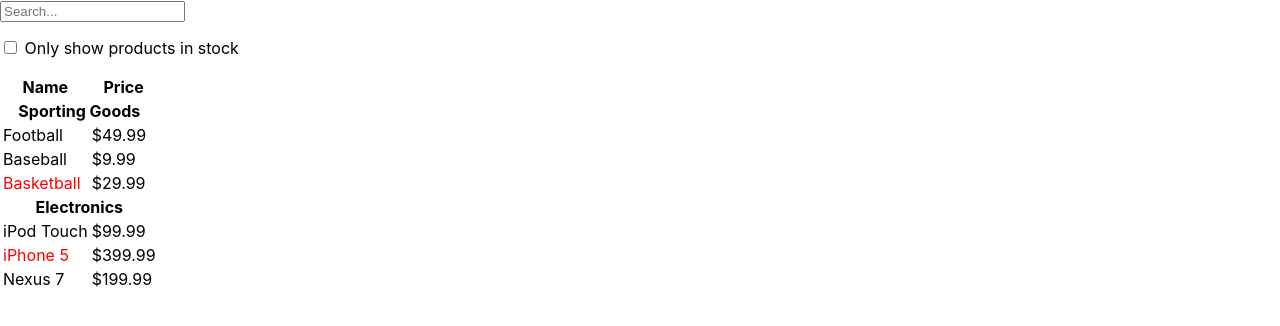
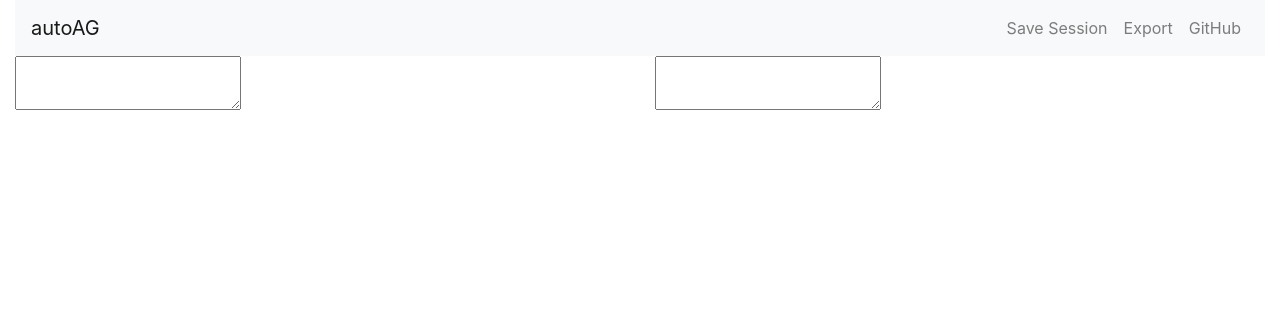
Before and after one commit to JingkangZhang/autoAG, a React (Create React App) app in the folder autoag/: page / in a window 1280 px wide. Shown: the top 326 px of the page. Built offline with nearby package versions, Linux system fonts and the light colour scheme.

Commit message:
layout finished

```diff
--- a/autoag/package.json
+++ b/autoag/package.json
@@ -4,11 +4,13 @@
   "private": true,
   "homepage": "./",
   "dependencies": {
+    "bootstrap": "^4.2.1",
     "gh-pages": "^2.0.1",
     "react": "^16.7.0",
     "react-bootstrap": "^0.32.4",
     "react-dom": "^16.7.0",
-    "react-scripts": "2.1.2"
+    "react-scripts": "2.1.2",
+    "reactstrap": "^7.0.2"
   },
   "scripts": {
     "start": "react-scripts start",
--- a/autoag/src/App.js
+++ b/autoag/src/App.js
@@ -1,116 +1,33 @@
 import React, { Component } from 'react';
 import logo from './logo.svg';
 import './App.css';
+import TopNav from './components/TopNav'
+import InputField from './components/InputField'
+import OutputField from './components/OutputField'
 
- class ProductCategoryRow extends React.Component {
+import {
+  Container, Row, Col,
+} from 'reactstrap';
+
+
+class App extends React.Component {
   render() {
-    const category = this.props.category;
     return (
-      <tr>
-        <th colSpan="2">
-          {category}
-        </th>
-      </tr>
+      <Container fluid="true">
+        <Row >
+          <Col>
+            <TopNav />
+          </Col>
+        </Row>
+        <Row>
+          <Col > <InputField /> </Col>
+          <Col > <OutputField /> </Col>
+        </Row>
+      </Container>
     );
   }
 }
 
-class ProductRow extends React.Component {
-  render() {
-    const product = this.props.product;
-    const name = product.stocked ?
-      product.name :
-      <span style={{color: 'red'}}>
-        {product.name}
-      </span>;
-
-    return (
-      <tr>
-        <td>{name}</td>
-        <td>{product.price}</td>
-      </tr>
-    );
-  }
-}
-
-class ProductTable extends React.Component {
-  render() {
-    const rows = [];
-    let lastCategory = null;
-
-    this.props.products.forEach((product) => {
-      if (product.category !== lastCategory) {
-        rows.push(
-          <ProductCategoryRow
-            category={product.category}
-            key={product.category} />
-        );
-      }
-      rows.push(
-        <ProductRow
-          product={product}
-          key={product.name} />
-      );
-      lastCategory = product.category;
-    });
-
-    return (
-      <table>
-        <thead>
-          <tr>
-            <th>Name</th>
-            <th>Price</th>
-          </tr>
-        </thead>
-        <tbody>{rows}</tbody>
-      </table>
-    );
-  }
-}
-
-class SearchBar extends React.Component {
-  render() {
-    return (
-      <form>
-        <input type="text" placeholder="Search..." />
-        <p>
-          <input type="checkbox" />
-          {' '}
-          Only show products in stock
-        </p>
-      </form>
-    );
-  }
-}
-
-class FilterTable extends React.Component {
-  render() {
-    return (
-      <div>
-        <SearchBar />
-        <ProductTable products={this.props.products} />
-      </div>
-    );
-  }
-}
-
-class App extends React.Component {
-  render() {
-    return (
-      <FilterTable products={PRODUCTS} />
-    );
-  }
-}
-
-const PRODUCTS = [
-  {category: 'Sporting Goods', price: '$49.99', stocked: true, name: 'Football'},
-  {category: 'Sporting Goods', price: '$9.99', stocked: true, name: 'Baseball'},
-  {category: 'Sporting Goods', price: '$29.99', stocked: false, name: 'Basketball'},
-  {category: 'Electronics', price: '$99.99', stocked: true, name: 'iPod Touch'},
-  {category: 'Electronics', price: '$399.99', stocked: false, name: 'iPhone 5'},
-  {category: 'Electronics', price: '$199.99', stocked: true, name: 'Nexus 7'}
-];
-
 
 
 export default App;
--- /dev/null
+++ b/autoag/src/components/InputField.js
@@ -0,0 +1,18 @@
+import React, { Component } from 'react';
+
+class InputField extends React.Component {
+  constructor(props) {
+    super(props);
+    // this.toggle = this.toggle.bind(this);
+    // this.state = {
+    //   isOpen: false
+    // };
+  }
+
+  render() {
+    return (
+      <textarea></textarea>
+    )
+  }
+}
+export default InputField
--- /dev/null
+++ b/autoag/src/components/OutputField.js
@@ -0,0 +1,17 @@
+import React, { Component } from 'react';
+class OutputField extends React.Component {
+  constructor(props) {
+    super(props);
+    // this.toggle = this.toggle.bind(this);
+    // this.state = {
+    //   isOpen: false
+    // };
+  }
+
+  render() {
+    return (
+      <textarea></textarea>
+    )
+  }
+}
+export default OutputField
--- /dev/null
+++ b/autoag/src/components/TopNav.js
@@ -0,0 +1,52 @@
+import React, { Component } from 'react';
+import {
+  Collapse,
+  Navbar,
+  NavbarToggler,
+  NavbarBrand,
+  Nav,
+  NavItem,
+  NavLink,
+  DropdownToggle,
+  DropdownMenu,
+  DropdownItem } from 'reactstrap';
+
+class TopNav extends React.Component {
+  constructor(props) {
+    super(props);
+    this.toggle = this.toggle.bind(this);
+    this.state = {
+      isOpen: false
+    };
+  }
+  toggle() {
+    this.setState({
+      isOpen: !this.state.isOpen
+    });
+  }
+  render() {
+    return (
+      <div>
+        <Navbar color="light" light expand="md">
+          <NavbarBrand href="/">autoAG</NavbarBrand>
+          <NavbarToggler onClick={this.toggle} />
+          <Collapse isOpen={this.state.isOpen} navbar>
+            <Nav className="ml-auto" navbar>
+              <NavItem>
+                <NavLink>Save Session</NavLink>
+              </NavItem>
+              <NavItem>
+                <NavLink>Export</NavLink>
+              </NavItem>
+              <NavItem>
+                <NavLink href="https://github.com/JingkangZhang/autoAG">GitHub</NavLink>
+              </NavItem>
+            </Nav>
+          </Collapse>
+        </Navbar>
+      </div>
+    );
+  }
+}
+
+export default TopNav
--- a/autoag/src/index.css
+++ b/autoag/src/index.css
@@ -1,4 +1,4 @@
-body {
+/* body {
   margin: 0;
   padding: 0;
   font-family: -apple-system, BlinkMacSystemFont, "Segoe UI", "Roboto", "Oxygen",
@@ -6,9 +6,14 @@
     sans-serif;
   -webkit-font-smoothing: antialiased;
   -moz-osx-font-smoothing: grayscale;
-}
+} */
 
 code {
   font-family: source-code-pro, Menlo, Monaco, Consolas, "Courier New",
     monospace;
 }
+
+/* Row {
+  background-color: red;
+  color: red;
+} */
--- a/autoag/src/index.js
+++ b/autoag/src/index.js
@@ -1,4 +1,4 @@
-// import 'bootstrap/dist/css/bootstrap.css';
+import 'bootstrap/dist/css/bootstrap.css';
 import React from 'react';
 import ReactDOM from 'react-dom';
 import './index.css';
```
Also changed, not shown: 1 other file (tests, documents, lock files or other folders).
